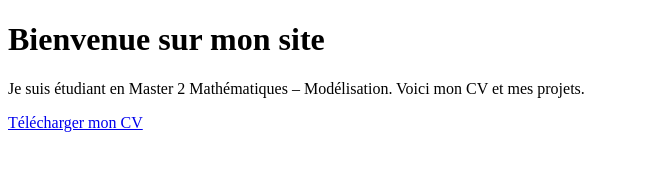
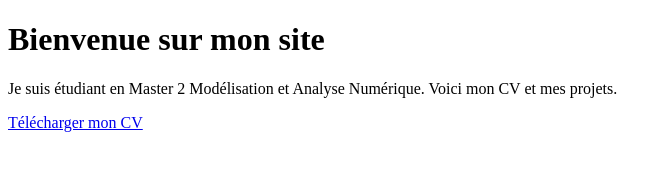
Before and after one commit to touremouhamet-m2manu/touremouhamet.github.io, a plain HTML site: page index.html in a window 1280 px wide. Shown: the whole page, without its empty margins (0-672 px from the left). Drawn offline with Linux system fonts and the light colour scheme.

Commit message:
Update index.html

```diff
--- a/index.html
+++ b/index.html
@@ -6,7 +6,7 @@
 </head>
 <body>
   <h1>Bienvenue sur mon site</h1>
-  <p>Je suis étudiant en Master 2 Mathématiques – Modélisation. Voici mon CV et mes projets.</p>
+  <p>Je suis étudiant en Master 2 Modélisation et Analyse Numérique. Voici mon CV et mes projets.</p>
   <a href="CV_Mouhamet_Toure.pdf" target="_blank">Télécharger mon CV</a>
 </body>
 </html>
```
